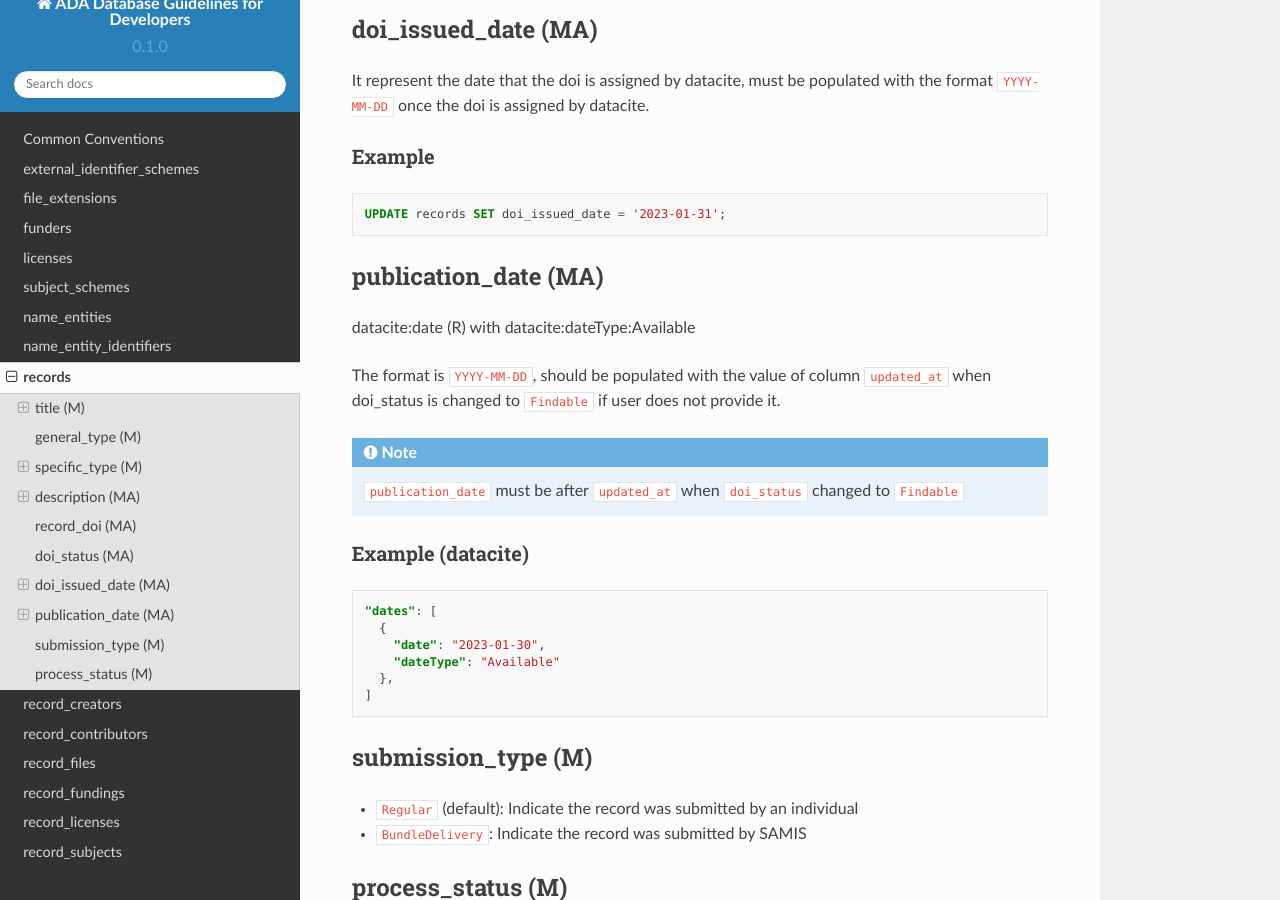
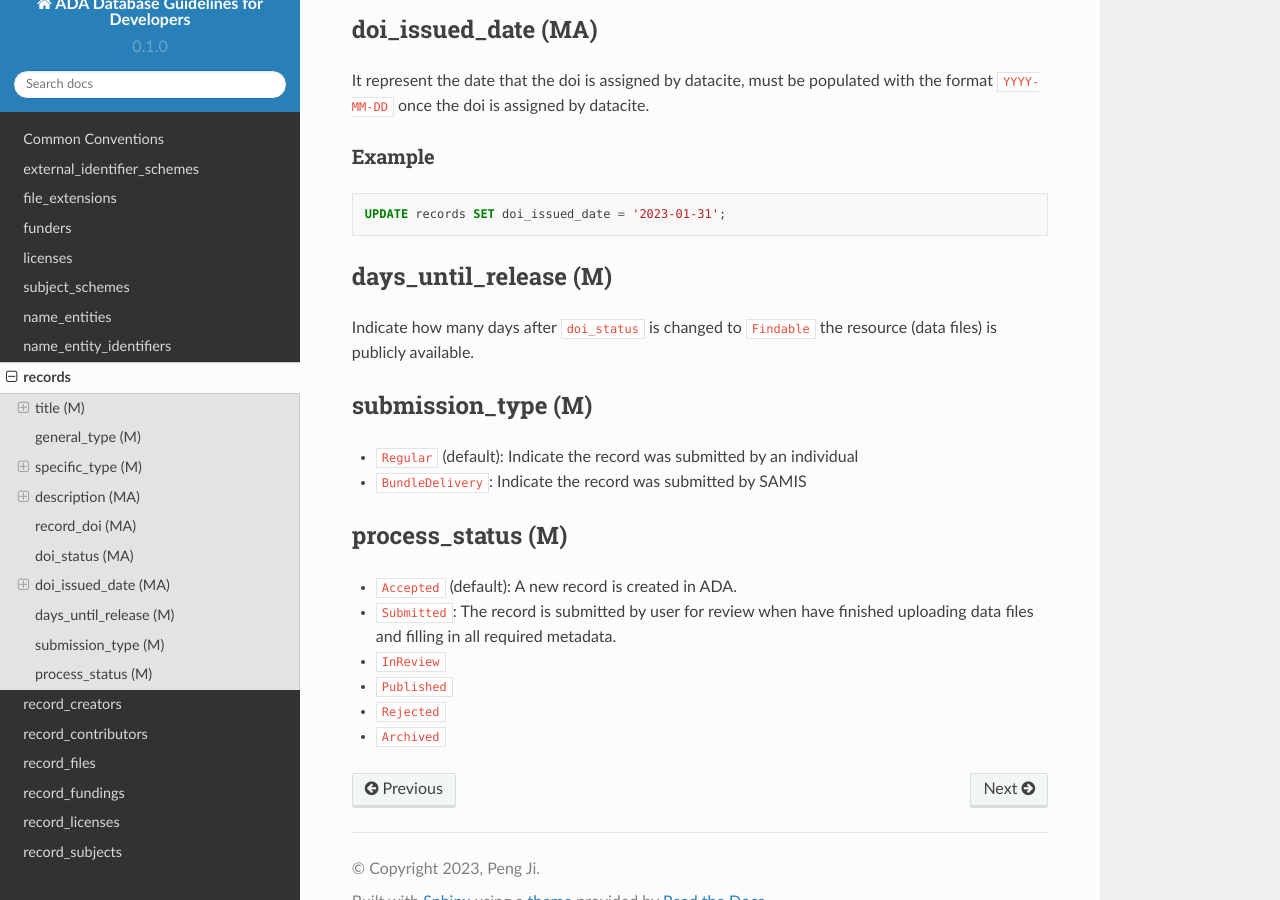
Before and after one commit to amds-ldeo/ada-db-spec, a Sphinx documentation site: the page built from docs/source/records.rst, in a window 1280 px wide and 900 px high, scrolled down 2768 px. Built offline with Sphinx 7.4.7 and the Read the Docs theme 2.0.0, drawn with Linux system fonts in a browser that asks for light colours.

Commit message:
update records.rst

```diff
--- a/docs/source/records.rst
+++ b/docs/source/records.rst
@@ -132,25 +132,9 @@ Example
 
    UPDATE records SET doi_issued_date = '2023-01-31';
 
-publication_date (MA)
+days_until_release (M)
 -----------------------
-datacite:date (R) with datacite:dateType:Available
-
-The format is ``YYYY-MM-DD``, should be populated with the value of column ``updated_at`` when doi_status is changed to ``Findable`` if user does not provide it.
-
-.. note::
-   ``publication_date`` must be after ``updated_at`` when ``doi_status`` changed to ``Findable``
-
-Example (datacite)
-~~~~~~~~~~~~~~~~~~~
-.. code-block:: json
-
-  "dates": [
-    {
-      "date": "2023-01-30",
-      "dateType": "Available"
-    },
-  ]
+Indicate how many days after ``doi_status`` is changed to ``Findable`` the resource (data files) is publicly available.
 
 .. _ada:submissionType:
 
```
